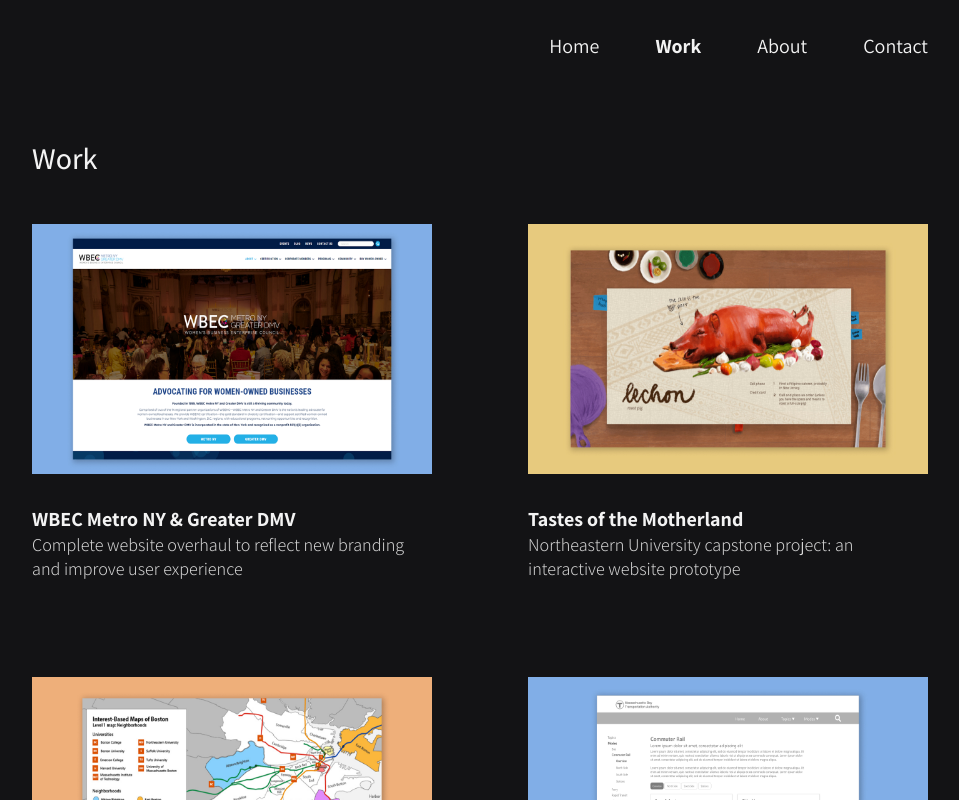
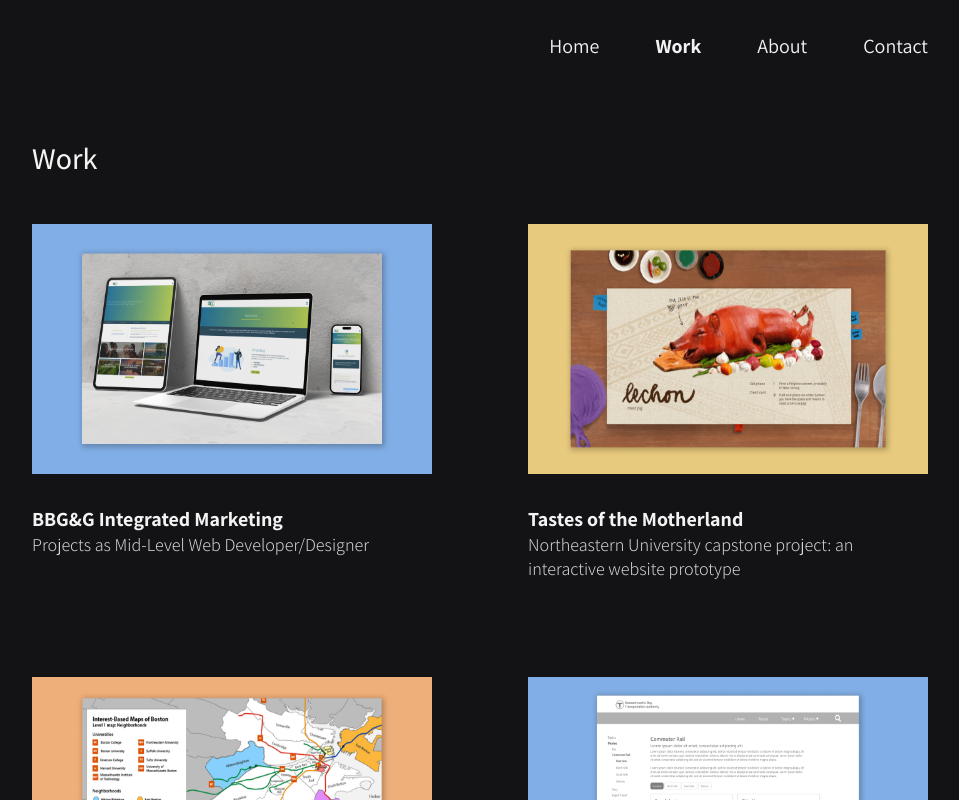
Before and after one commit to aescaba/portfolio, a Next.js app: page /work in a window 1280 px wide. Shown: the top 800 px of the page, without its empty margins (160-1119 px from the left). Built offline with nearby package versions, Linux system fonts and the light colour scheme.

Commit message:
update images and link on work page

```diff
--- a/pages/work.js
+++ b/pages/work.js
@@ -3,7 +3,7 @@ import WorkListing from '../components/worklisting'
 import Image from 'next/image'
 
 // image imports
-import wbec from '../public/images/work/wbecnydmv/wbec-thumb.jpg'
+import bbgg from '../public/images/work/bbgg/bbgg-thumb.jpg'
 import capstone from '../public/images/work/capstone/capstone-thumb.jpg'
 import unimaps from '../public/images/work/mbta-unimaps/mbta-unimaps-thumb.jpg'
 import bluebook from '../public/images/work/mbta-bluebook/mbta-bluebook-thumb.jpg'
@@ -23,10 +23,10 @@ export default function Work() {
 
         {/* project one */}
         <WorkListing
-          imgsrc={wbec}
-          path={"wbecnydmv"}
-          title={"WBEC Metro NY & Greater DMV"}
-          description={"Complete website overhaul to reflect new branding and improve user experience"}>
+          imgsrc={bbgg}
+          path={"bbgg"}
+          title={"BBG&G Integrated Marketing"}
+          description={"Projects as Mid-Level Web Developer/Designer"}>
         </WorkListing>
 
         {/* project two */}
--- a/pages/work/bbgg.js
+++ b/pages/work/bbgg.js
@@ -10,7 +10,7 @@ import Summary from '../../components/work/summary';
 import Overview from '../../components/work/overview';
 
 // image imports
-import summaryPhoto from '../../public/images/work/wbecnydmv/WBEC-3-crop-2.png'
+import summaryPhoto from '../../public/images/work/bbgg/bbgg-mockup.jpg';
 import wbecHome from '../../public/images/work/bbgg/wbec-home.jpg';
 import crcogHome from '../../public/images/work/bbgg/crcog-home.jpg';
 import caseStudies from '../../public/images/work/bbgg/case-study-drafts.jpg';
```
Also changed, not shown: public/images/work/bbgg/bbgg-mockup.jpg (added), public/images/work/bbgg/bbgg-thumb.jpg (added).
